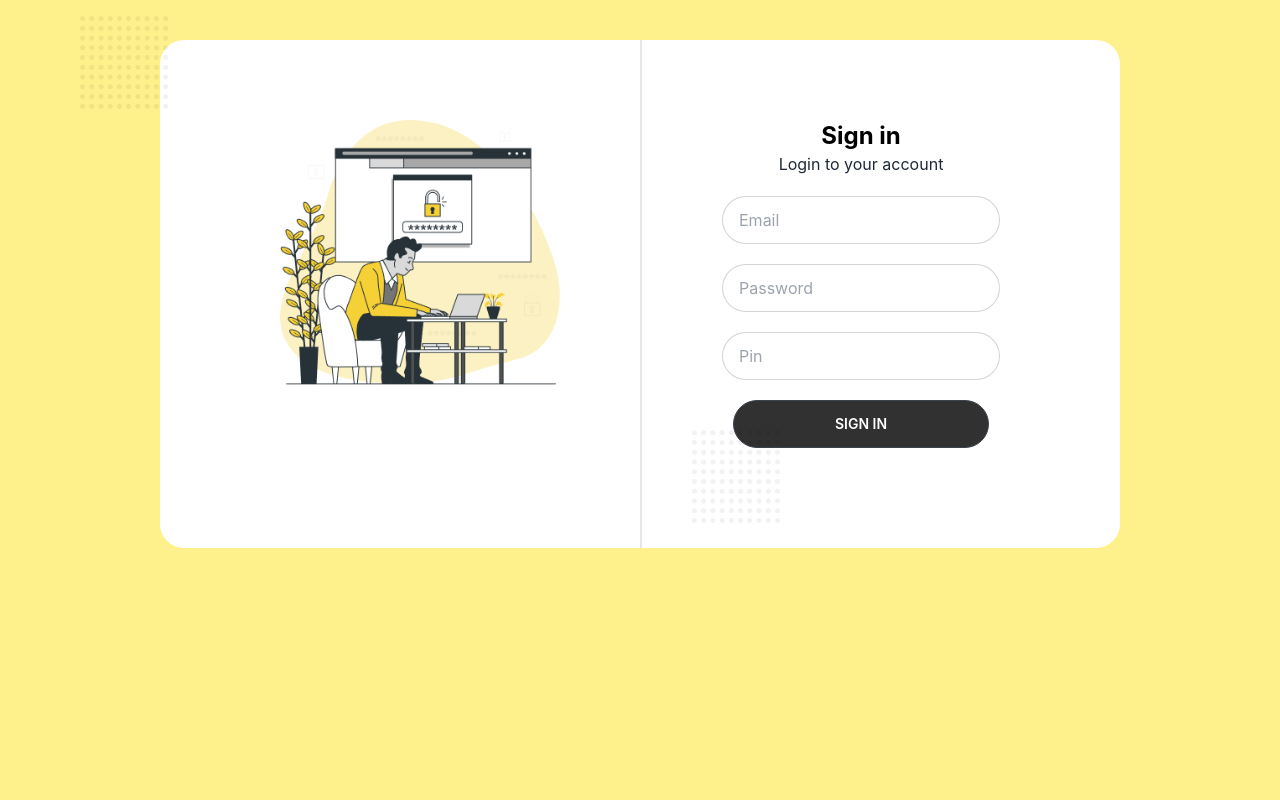
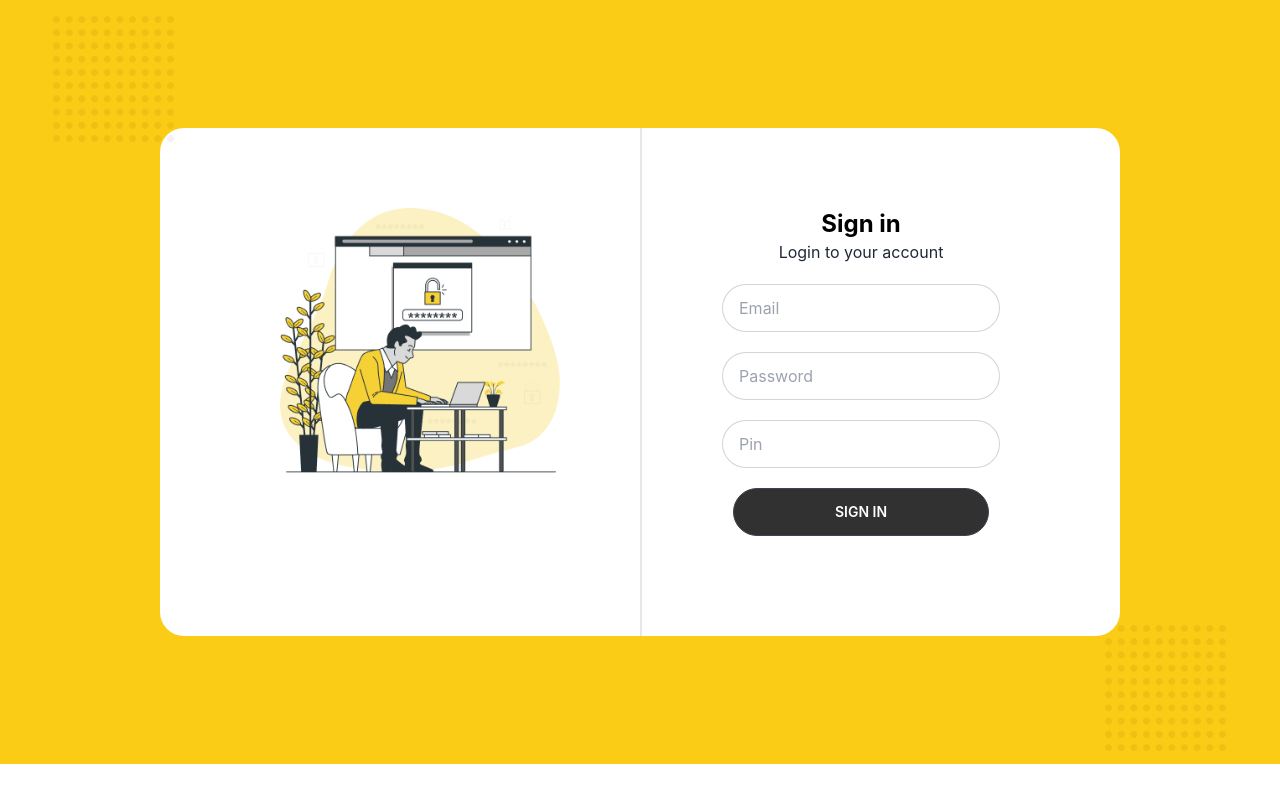
Before and after one commit to muzammil-irfan/dkm-dashboard, a React (Create React App) app: page / in a window 1280 px wide. Built offline with nearby package versions, Linux system fonts and the light colour scheme.

Commit message:
login-bg

```diff
--- a/src/componenet/Login/Login.js
+++ b/src/componenet/Login/Login.js
@@ -1,14 +1,17 @@
 import React from "react";
-import bgImg from "../../asset/Group 70120.png";
+import bgImg from "../../asset/Union 76.png";
 import loginIllustration from "../../asset/Group 69986.png";
 
 const Login = () => {
   return (
-    <div
-      className="bg-yellow-200 bg-no-repeat bg-cover h-screen py-10 left-11 p-20"
-    >
-        <img src={bgImg} className="absolute top-4 w-[700px]" alt="" />
-      <div className="bg-white z-50 px-10 mx-20 grid grid-cols-2 rounded-3xl">
+    <div className="bg-yellow-400 py-32 p-20">
+      <div className="relative z-10">
+        <img
+          src={bgImg}
+          className="absolute top-[-7rem] left-[-27px] Z-[-10] w-[121px] h-[126px]"
+          alt=""
+        />
+        <div className="bg-white px-10 mx-20 grid grid-cols-2 Z-50 rounded-3xl">
           <div className="p-20">
             <img src={loginIllustration} alt="" />
           </div>
@@ -30,9 +33,16 @@ const Login = () => {
               placeholder="Pin"
               class="input input-bordered w-full max-w-xs bg-white rounded-full"
             />
-          <button class="btn btn-wide my-5 bg-[#313131] rounded-full">Sign in</button>
+            <button class="btn btn-wide my-5 bg-[#313131] rounded-full">
+              Sign in
+            </button>
           </div>
-        {/* <img src={bgImg} className="absolute bottom-2 w-[700px]" alt="" /> */}
+        </div>
+        <img
+          src={bgImg}
+          className="absolute bottom-[-115px] right-[-26px] z-[-10] w-[121px] h-[126px]"
+          alt=""
+        />
       </div>
     </div>
   );
```
Also changed, not shown: src/asset/Group 70120.png (deleted), src/asset/Union 76.png (added). Lines whose indentation alone changed are shown as unchanged.
